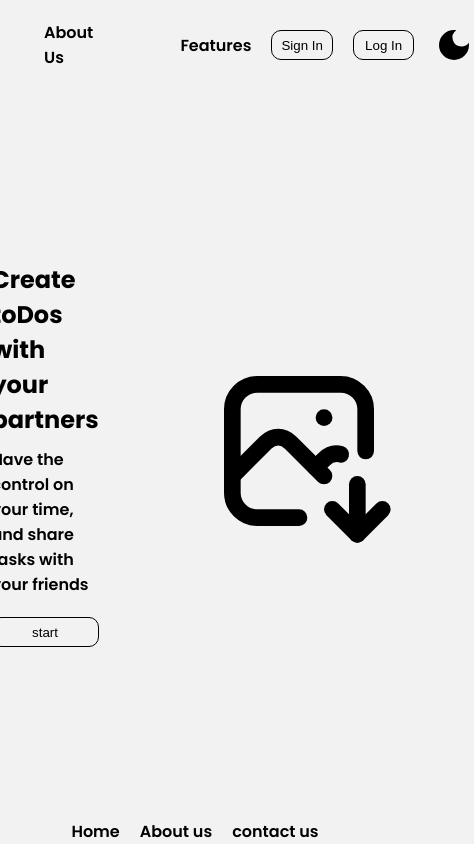
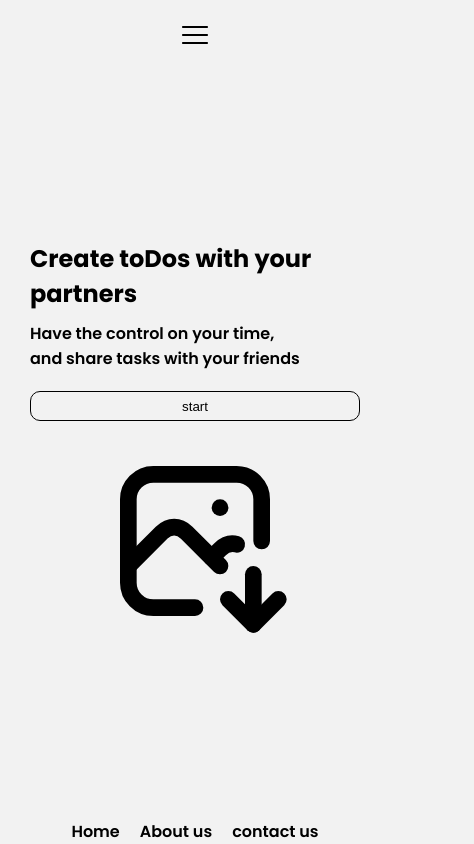
Before and after one commit to andrespinedaa/typicalToDo, a React (Vite) app: page / in a window 390 px wide. Shown: the whole page, 474 px wide, since content can reach past the window. Built offline with nearby package versions, Linux system fonts and the light colour scheme.

Commit message:
haciendo queries del header y call to action con el min-heigth de 350px y max-height de 700px

```diff
--- a/package.json
+++ b/package.json
@@ -10,7 +10,6 @@
     "preview": "vite preview"
   },
   "dependencies": {
-    "@reduxjs/toolkit": "^1.9.5",
     "react": "^18.2.0",
     "react-dom": "^18.2.0",
     "react-icons": "^4.9.0",
--- a/src/components/callToAction/css/callToAction.css
+++ b/src/components/callToAction/css/callToAction.css
@@ -17,3 +17,12 @@
     align-items: flex-start;
     gap: 10px;
 }
+
+@media screen and (min-width: 350px) and (max-width: 700px){
+    .call-to-action{
+        display: flex;
+        flex-direction: column;
+        gap: 20px;
+        padding: 0px 30px;
+    }
+}
--- a/src/components/header/Header.jsx
+++ b/src/components/header/Header.jsx
@@ -1,11 +1,26 @@
+import { useState } from "react";
+
 import { Link } from "react-router-dom";
+import { RxHamburgerMenu } from "react-icons/rx";
 import ThemeButton from "../themebutton/ThemeButton";
 import "./header.css";
 
 function Header() {
+	const [open, setOpen] = useState(false);
+
+	const handleBurgerMenu = () => {
+		setOpen(!open);
+	};
+
 	return (
 		<header className="header">
-			<nav className="header__navbar">
+			<RxHamburgerMenu
+				className={"burgerMenu"}
+				size={"30px"}
+				onClick={() => handleBurgerMenu()}
+			/>
+			<nav className={"header__navbar " + (open ? "open" : "close")}>
+			<ThemeButton />
 				<ul className="header__navbar--menu">
 					<li className="header__navbar--item">
 						<Link to={"/"} className="header__navbar--link">
@@ -36,7 +51,6 @@ function Header() {
 					</button>
 				</div>
 			</nav>
-			<ThemeButton />
 		</header>
 	);
 }
--- a/src/components/header/header.css
+++ b/src/components/header/header.css
@@ -1,4 +1,5 @@
 .header{
+    width: 100%;
     display: flex;
     align-items: center;
     justify-content: center;
@@ -25,3 +26,32 @@
     justify-content: space-between;
     gap: 20px;
 }
+.burgerMenu{
+    display: none;
+}
+@media screen and (min-width: 350px) and (max-width: 700px) {
+    .header{
+        width: 100%;
+        display: flex;
+        flex-direction: column;
+    }
+    .header__navbar{
+        display: flex;
+        flex-direction: column;
+    }
+    .header__navbar--menu{
+        display: flex;
+        flex-direction: column;
+        gap: 25px;
+    }
+    .header__navbar--buttons{
+        display: flex;
+        flex-direction: column;
+    }
+    .burgerMenu{
+        display: block;
+    }
+    .header__navbar.close{
+        display: none;
+    }
+}
--- a/src/index.css
+++ b/src/index.css
@@ -21,10 +21,11 @@
 }
 
 body {
-  width: 100vw;
+  max-width: 100vw;
   min-height: 100vh;
   background-color: var(--bg);
   font-family: 'Poppins', sans-serif;
+  margin: 0 auto;
 }
 
 #root {
@@ -32,7 +33,6 @@ body {
   height: 100vh;
   display: flex;
   flex-direction: column;
-  align-items: center;
   justify-content: space-between;
 }
 
--- a/src/main.jsx
+++ b/src/main.jsx
@@ -1,7 +1,8 @@
 import React from 'react'
 import ReactDOM from 'react-dom/client'
 import App from './routes/router'
-import './index.css'
+import './index.css';
+import './queries.css'
 
 ReactDOM.createRoot(document.getElementById('root')).render(
   <React.StrictMode>
```
Also changed, not shown: src/queries.css (added), 1 other file (tests, documents, lock files or other folders).
